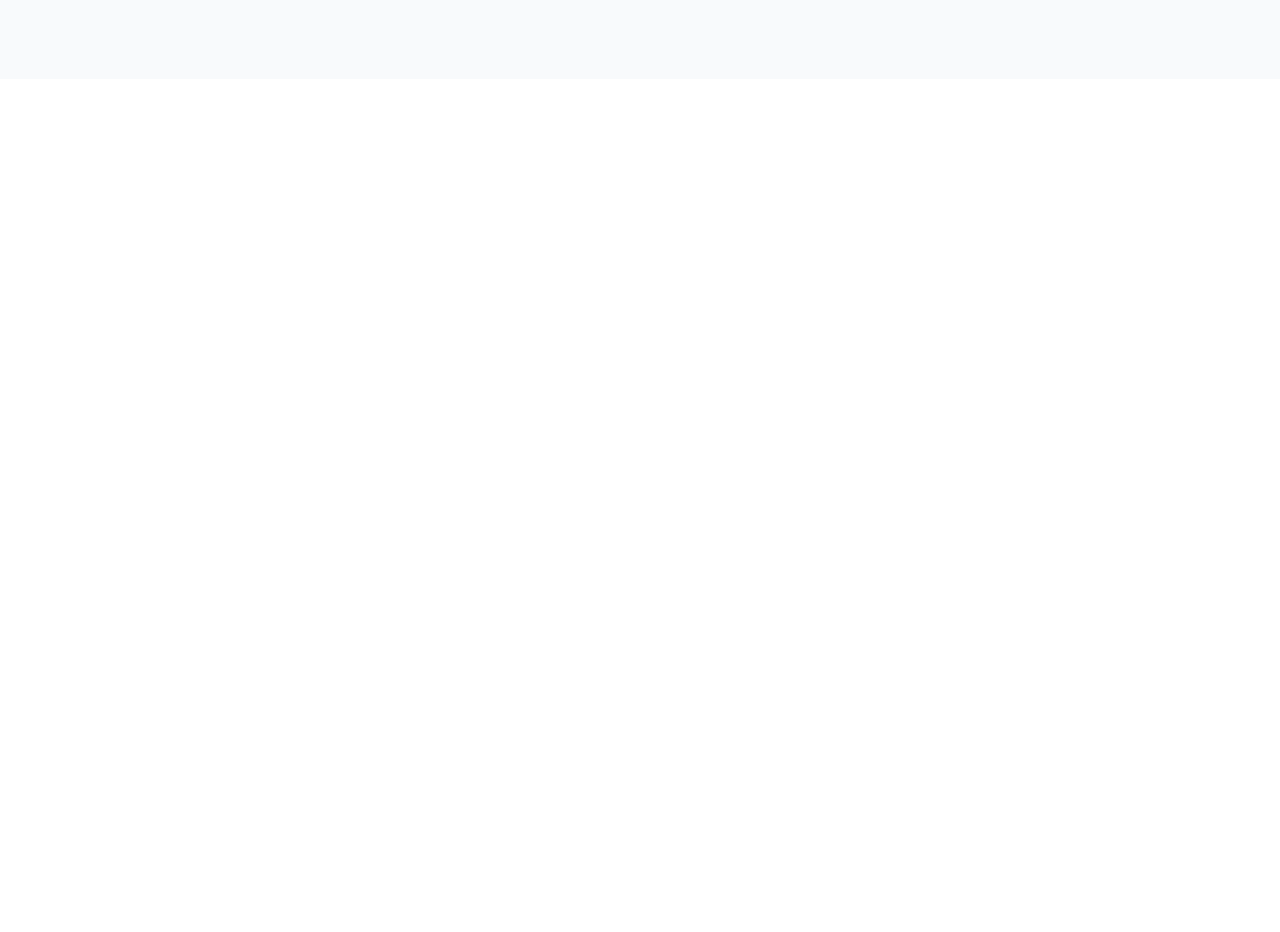
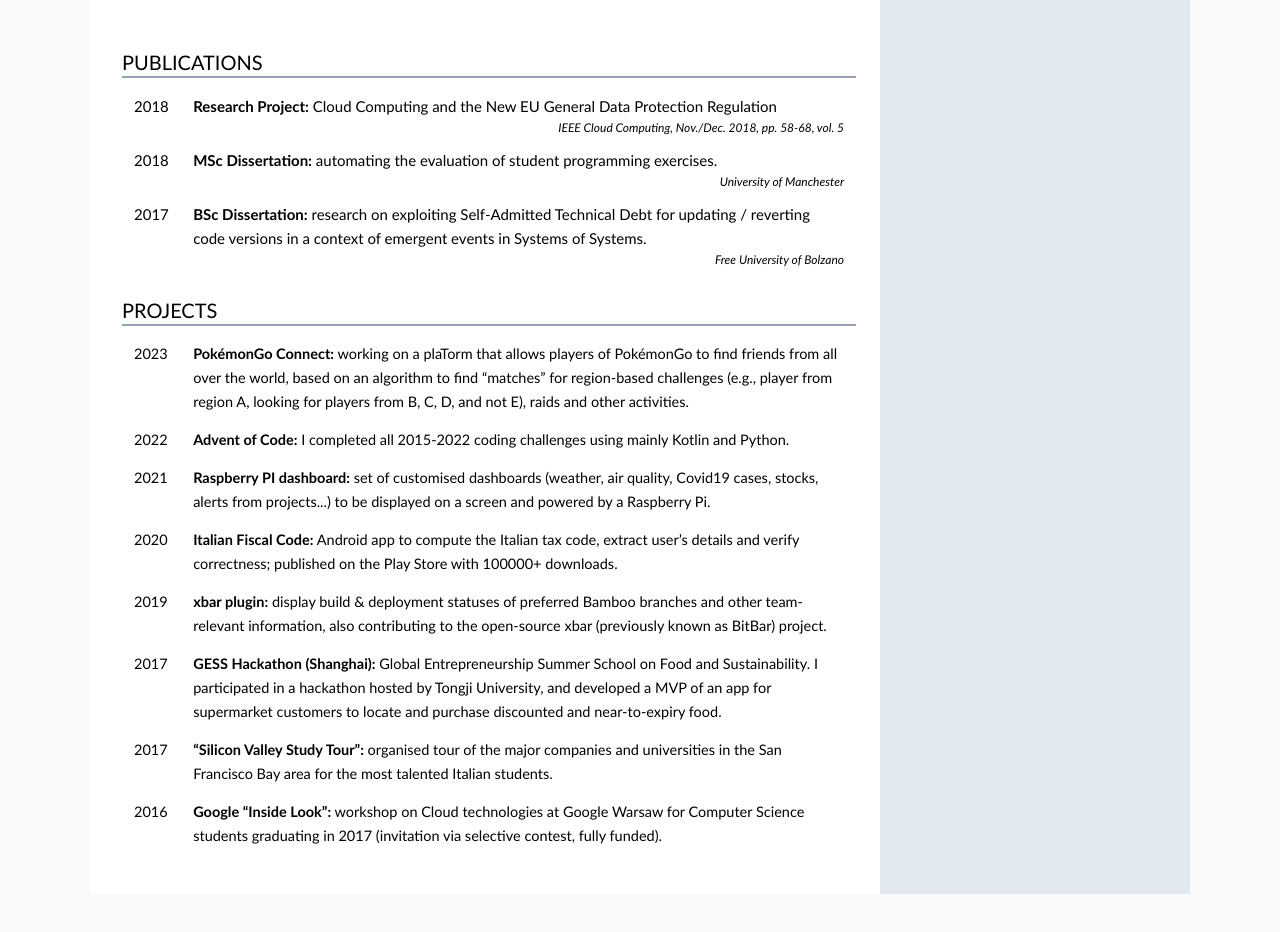
Before and after one commit to martapanc/cv-maker, a Next.js app: page /html in a window 1280 px wide. Shown: the part 1660-2592 px from the top of the page. Before the commit the page ends 1739 px from the top, so only its background shows below. Built offline with nearby package versions, Linux system fonts and the light colour scheme.

Commit message:
feat: add publications and projects

```diff
--- a/src/components/cv/Cv.tsx
+++ b/src/components/cv/Cv.tsx
@@ -1,3 +1,4 @@
+import clsx from 'clsx';
 import React from 'react';
 
 import * as data from '@/data/data.json';
@@ -9,11 +10,22 @@ import Sidebar from '@/components/cv/sections/Sidebar';
 const CvDocument = () => {
   const { header, body, sidebar } = data;
 
+  const onePageHeight = 1555;
+  const twoPageHeight = onePageHeight * 2;
+  const width = 1100;
+  const headerHeight = 230;
+
   return (
-    <div className='h-[1555px] w-[1100px] bg-white'>
+    <div
+      className={clsx(
+        `h-[${onePageHeight * 2}px]`,
+        `w-[${width}px]`,
+        'bg-white'
+      )}
+    >
       <Header {...header} />
 
-      <div className='flex h-[1325px]'>
+      <div className={clsx('flex', `h-[${twoPageHeight - headerHeight}px]`)}>
         <Body {...body} />
         <Sidebar {...sidebar} />
       </div>
--- a/src/components/cv/sections/Body.tsx
+++ b/src/components/cv/sections/Body.tsx
@@ -6,9 +6,13 @@ import WorkCard from '@/components/cv/cards/WorkCard';
 import SectionHeader from '@/components/headers/SectionHeader';
 
 import { Job } from '@/types/Job';
+import { Project } from '@/types/Project';
+import { Publication } from '@/types/Publication';
 
 export interface BodyProps {
   jobs: Job[];
+  publications: Publication[];
+  projects: Project[];
 }
 
 const Body = (props: BodyProps) => {
@@ -27,6 +31,7 @@ const Body = (props: BodyProps) => {
 
   return (
     <div className='w-[790px] px-3 py-6'>
+      <div className='work-experience mb-5' aria-label='Work Experience'>
         <div className='py-2 pe-3 ps-5'>
           <SectionHeader title='Work experience' />
         </div>
@@ -37,6 +42,53 @@ const Body = (props: BodyProps) => {
           </div>
         ))}
       </div>
+
+      <div className='publications pt-10' aria-label='Publications'>
+        <div className='py-2 pe-3 ps-5'>
+          <div className='pb-4'>
+            <SectionHeader title='Publications' />
+          </div>
+
+          {props.publications.map((publication, id) => (
+            <div key={id} className='mx-3 mb-3 flex text-[15px]'>
+              <div className='w-1/12'>{publication.year}</div>
+              <div className='w-11/12'>
+                <div className='mb-0.5'>
+                  <span className='font-semibold'>{publication.type}:</span>
+                  &nbsp;
+                  <span>{publication.title}</span>
+                </div>
+
+                <div className='flex justify-end'>
+                  <i className='text-xs'>{publication.publisher}</i>
+                </div>
+              </div>
+            </div>
+          ))}
+        </div>
+      </div>
+
+      <div className='projects' aria-label='Projects'>
+        <div className='py-2 pe-3 ps-5'>
+          <div className='pb-4'>
+            <SectionHeader title='Projects' />
+          </div>
+
+          {props.projects.map((project, id) => (
+            <div key={id} className='mx-3 mb-3 flex text-[14.5px]'>
+              <div className='w-1/12'>{project.year}</div>
+              <div className='w-11/12'>
+                <div className='mb-0.5'>
+                  <span className='font-semibold'>{project.title}:</span>
+                  &nbsp;
+                  <span>{project.description}</span>
+                </div>
+              </div>
+            </div>
+          ))}
+        </div>
+      </div>
+    </div>
   );
 };
 
--- a/src/data/data.json
+++ b/src/data/data.json
@@ -80,6 +80,68 @@
         "dates": "July 2016 – Mar 2017",
         "description": "A 300-hour curricular internship, which led to a 5-month part-time contract. During this time, I developed a customized HRMS web application that allowed employees and HR staff to manage holiday, sick leave, and business travel requests.",
         "skills": ["AngularJS", "Node.js", "MongoDB"]
+      }
+    ],
+    "publications": [
+      {
+        "year": 2018,
+        "type": "Research Project",
+        "title": "Cloud Computing and the New EU General Data Protection Regulation",
+        "publisher": "IEEE Cloud Computing, Nov./Dec. 2018, pp. 58-68, vol. 5"
+      },
+      {
+        "year": 2018,
+        "type": "MSc Dissertation",
+        "title": "automating the evaluation of student programming exercises.",
+        "publisher": "University of Manchester"
+      },
+      {
+        "year": 2017,
+        "type": "BSc Dissertation",
+        "title": "research on exploiting Self-Admitted Technical Debt for updating / reverting code versions in a context of emergent events in Systems of Systems.",
+        "publisher": "Free University of Bolzano"
+      }
+    ],
+    "projects": [
+      {
+        "year": 2023,
+        "title": "PokémonGo Connect",
+        "description": "working on a plaTorm that allows players of PokémonGo to find friends from all over the world, based on an algorithm to find “matches” for region-based challenges (e.g., player from region A, looking for players from B, C, D, and not E), raids and other activities."
+      },
+      {
+        "year": 2022,
+        "title": "Advent of Code",
+        "description": "I completed all 2015-2022 coding challenges using mainly Kotlin and Python."
+      },
+      {
+        "year": 2021,
+        "title": "Raspberry PI dashboard",
+        "description": "set of customised dashboards (weather, air quality, Covid19 cases, stocks, alerts from projects...) to be displayed on a screen and powered by a Raspberry Pi."
+      },
+      {
+        "year": 2020,
+        "title": "Italian Fiscal Code",
+        "description": "Android app to compute the Italian tax code, extract user’s details and verify correctness; published on the Play Store with 100000+ downloads."
+      },
+      {
+        "year": 2019,
+        "title": "xbar plugin",
+        "description": "display build & deployment statuses of preferred Bamboo branches and other team-relevant information, also contributing to the open-source xbar (previously known as BitBar) project."
+      },
+      {
+        "year": 2017,
+        "title": "GESS Hackathon (Shanghai)",
+        "description": "Global Entrepreneurship Summer School on Food and Sustainability. I participated in a hackathon hosted by Tongji University, and developed a MVP of an app for supermarket customers to locate and purchase discounted and near-to-expiry food."
+      },
+      {
+        "year": 2017,
+        "title": "“Silicon Valley Study Tour”",
+        "description": "organised tour of the major companies and universities in the San Francisco Bay area for the most talented Italian students."
+      },
+      {
+        "year": 2016,
+        "title": "Google “Inside Look”",
+        "description": "workshop on Cloud technologies at Google Warsaw for Computer Science students graduating in 2017 (invitation via selective contest, fully funded)."
       }
     ]
   },
--- /dev/null
+++ b/src/types/Project.ts
@@ -0,0 +1,5 @@
+export interface Project {
+  year: string;
+  description: string;
+  title: string;
+}
--- /dev/null
+++ b/src/types/Publication.ts
@@ -0,0 +1,6 @@
+export interface Publication {
+  year: string;
+  type: string;
+  title: string;
+  publisher: string;
+}
```
Also changed, not shown: 1 other file (tests, documents, lock files or other folders). Lines whose indentation alone changed are shown as unchanged.
